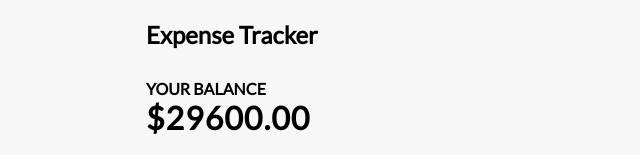
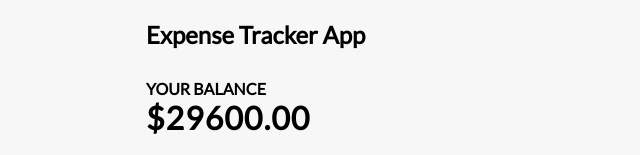
Before and after one commit to satiwankumar/expense-tracker-app, a React (Create React App) app: page / in a window 1280 px wide. Shown: the top 155 px of the page, without its empty margins (319-959 px from the left). Built offline with nearby package versions, Linux system fonts and the light colour scheme.

Commit message:
commited by satiwan heading Updated

```diff
--- a/src/components/Header.js
+++ b/src/components/Header.js
@@ -3,7 +3,7 @@ import React from 'react'
  const Header = () => {
     return (
         <div>
-           <h2>Expense Tracker</h2>
+           <h2>Expense Tracker App</h2>
         </div>
     )
 }
```
